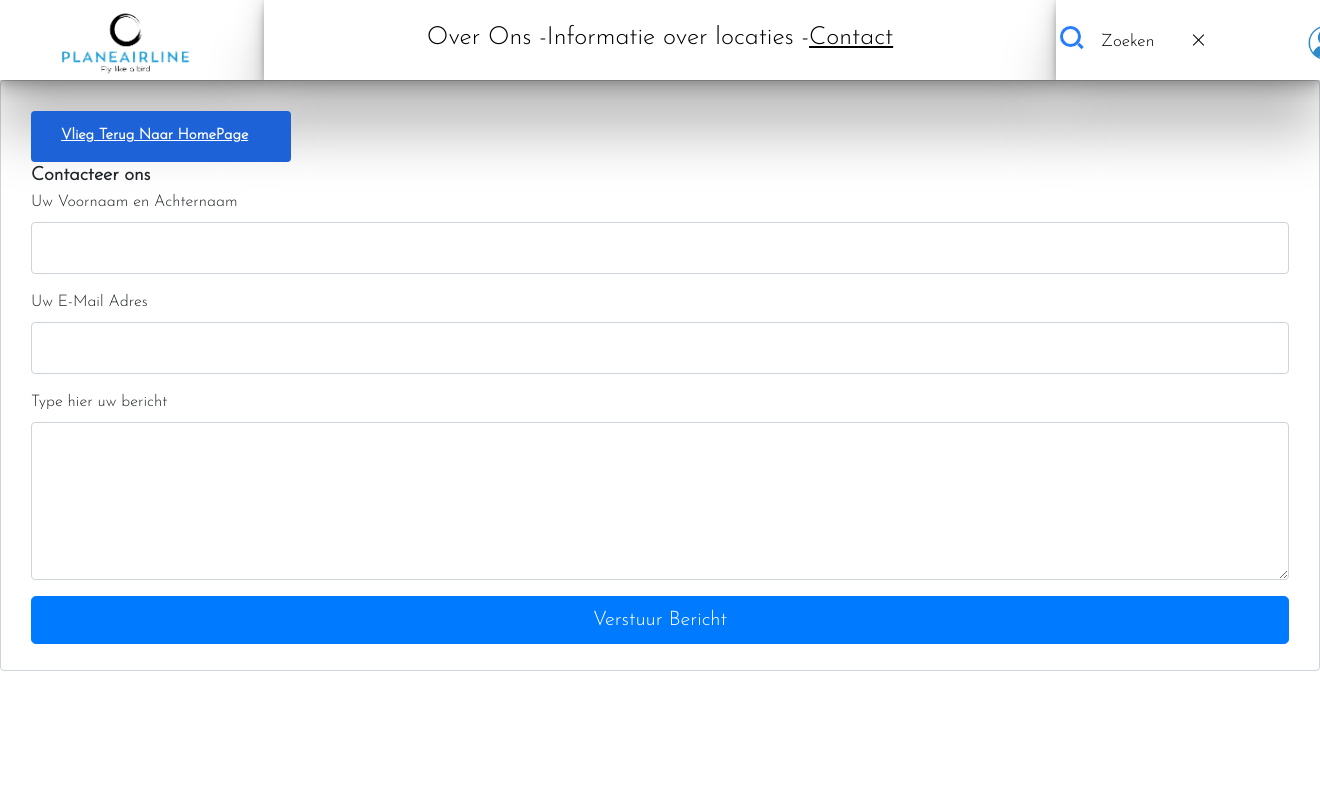
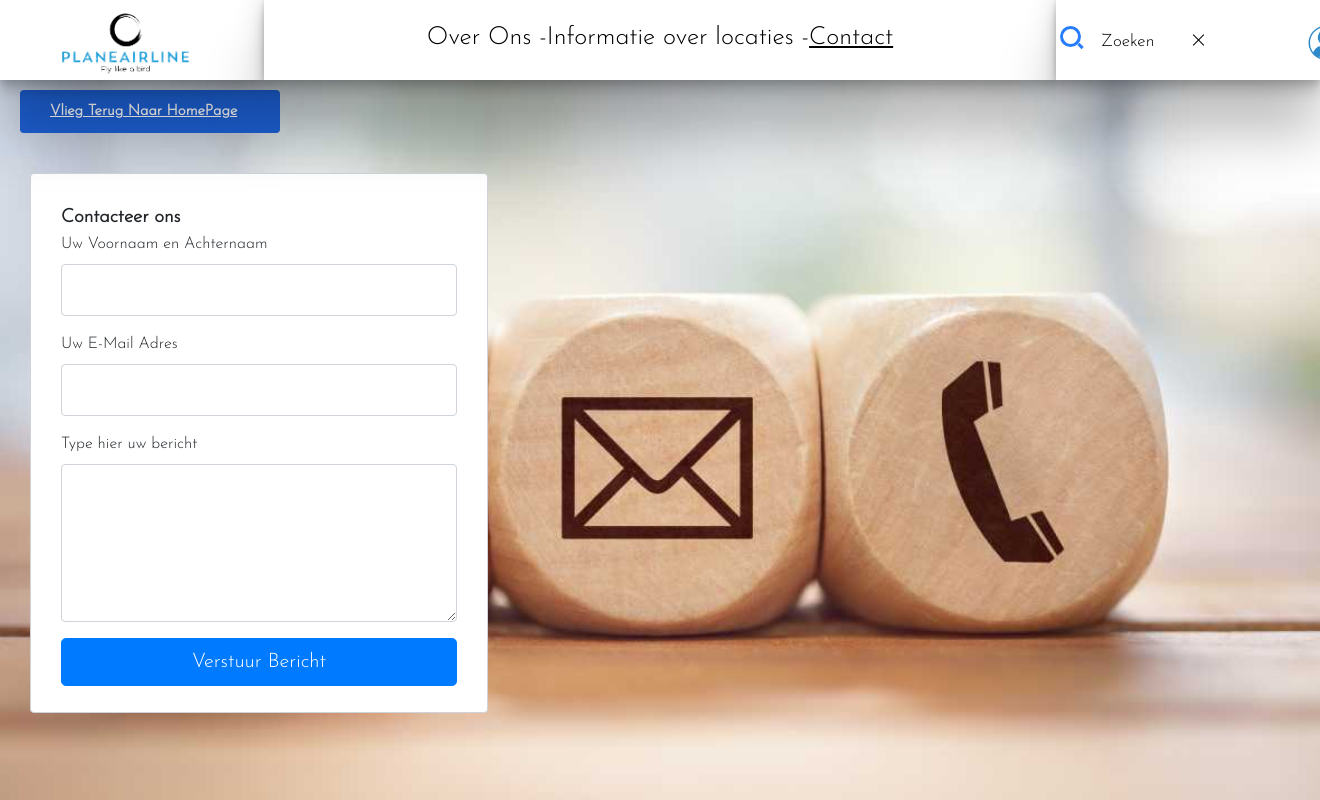
Before and after one commit to BjorenoDegens/PlaneAirline, a PHP site: page /contact.html in a window 1320 px wide; the page is wider, and only the part inside the window is pictured. Run offline with PHP 8.4, Linux system fonts and the light colour scheme.

Commit message:
contact pagina bijgewerkt qua stijl

```diff
--- a/contact.html
+++ b/contact.html
@@ -64,16 +64,11 @@
   </header>
 
 
-
-
-
-
-
-
+  <div id="contact" class="section1">
+        <div class="form-btn1">
+            <a class="submit-btn2" href="./index.html" target="_parent" rel="nofollow">Vlieg Terug Naar HomePage</a>
+        </div>
 <div class="fcf-body">
-    <div class="form-btn">
-        <a class="submit-btn2" href="./index.html" target="_parent" rel="nofollow">Vlieg Terug Naar HomePage</a>
-    </div>
     <div id="fcf-form">
     <h3 class="fcf-h3">Contacteer ons</h3>
 
--- a/css/style.css
+++ b/css/style.css
@@ -213,13 +213,13 @@ main .container .box-main-up{
   box-shadow: rgba(0, 0, 0, 0.25) 0px 54px 55px, rgba(0, 0, 0, 0.12) 0px -12px 30px, rgba(0, 0, 0, 0.12) 0px 4px 6px, rgba(0, 0, 0, 0.17) 0px 12px 13px, rgba(0, 0, 0, 0.09) 0px -3px 5px;
 }
 main .container .box-main-up .box-up-left{
-  background-color: yellow;
+  background-color: white;
   width: 33%;
   height: 300px;
   box-shadow: rgba(0, 0, 0, 0.25) 0px 54px 55px, rgba(0, 0, 0, 0.12) 0px -12px 30px, rgba(0, 0, 0, 0.12) 0px 4px 6px, rgba(0, 0, 0, 0.17) 0px 12px 13px, rgba(0, 0, 0, 0.09) 0px -3px 5px;
 }
 main .container .box-main-up .box-up-right{
-  background-color: #00ECFF;
+  background-color: #287dfc;
   width: 33%;
   height: 300px;
   box-shadow: rgba(0, 0, 0, 0.25) 0px 54px 55px, rgba(0, 0, 0, 0.12) 0px -12px 30px, rgba(0, 0, 0, 0.12) 0px 4px 6px, rgba(0, 0, 0, 0.17) 0px 12px 13px, rgba(0, 0, 0, 0.09) 0px -3px 5px;
@@ -241,7 +241,7 @@ main .container .box-main-down .box-up-moreleft{
 }
 
 main .container .box-main-down .box-up-left{
-  background-color: yellow;
+  background-color: #287dfc;
   width: 25%;
   height: 300px;
   box-shadow: rgba(0, 0, 0, 0.25) 0px 54px 55px, rgba(0, 0, 0, 0.12) 0px -12px 30px, rgba(0, 0, 0, 0.12) 0px 4px 6px, rgba(0, 0, 0, 0.17) 0px 12px 13px, rgba(0, 0, 0, 0.09) 0px -3px 5px;
@@ -318,7 +318,7 @@ main .container .box-main-up .box-up-right p {
 
 .example_f {
   border-radius: 4px;
-  background: linear-gradient(to right, #67b26b, black) !important;
+  background: linear-gradient(to right, #287dfc, #287dfc) !important;
   border: none;
   color: #FFFFFF;
   text-align: center;
@@ -488,7 +488,6 @@ main .container .box-main-up .box-up-right p {
 }
 
 
-
 .submit-btn2 {
   left: 0;
   top: 0;
@@ -499,6 +498,7 @@ main .container .box-main-up .box-up-right p {
   font-size: 15px;
 	padding: 14px 30px;
 	border-radius: 4px;
+  margin: 20px;
 	border: none;
 	-webkit-transition: 0.2s all;
 	transition: 0.2s all;
@@ -556,9 +556,42 @@ input .form-control ::placeholder {
 }
 
 
+.form-btn1{
+  display: flex;
+  flex-direction: column;
+  margin-top: 70px;
+}
+
+
+.section1 {
+	position: relative;
+	height: 100vh;
+}
+
+.section1  {
+	position: absolute;
+	top: 50%;
+	left: 0;
+	right: 0;
+	-webkit-transform: translateY(-50%);
+	transform: translateY(-50%);
+}
+
+#contact {
+	font-family: 'Josefin Sans', sans-serif;
+	background-image: url('/Afbeeldingen/Contact_telefoon_mail.jpg');
+	background-size: cover;
+	background-position: center;
+  z-index: -1;
+
+}
+
+
+
 
 #fcf-form {
   display:block;
+
 }
 
 .fcf-body {
@@ -571,15 +604,20 @@ input .form-control ::placeholder {
   text-align: left;
   background-color: #fff;
   padding: 30px;
+  margin-top: 20px;
   padding-bottom: 10px;
   border: 1px solid #ced4da;
   border-radius: 0.25rem;
   max-width: 100%;
+  width: 30%;
+  margin-left: 30px;
   font-family: 'Josefin Sans', sans-serif;
+
 }
 
 .fcf-form-group {
   margin-bottom: 1rem;
+
 }
 
 .fcf-input-group {
@@ -592,6 +630,9 @@ input .form-control ::placeholder {
   align-items: stretch;
   width: 100%;
 }
+
+
+
 
 .fcf-form-control {
   display: block;
```
Also changed, not shown: Afbeeldingen/Contact_telefoon_mail.jpg (added).
